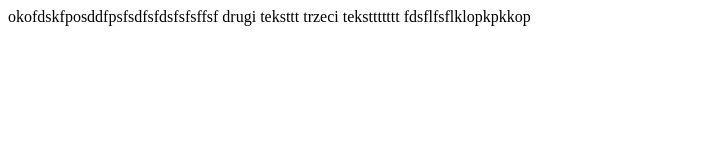
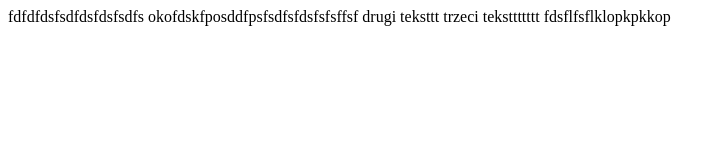
Before and after one commit to dominikmarkowski/zajeciagit, a plain HTML site: page index.html in a window 1280 px wide. Shown: the whole page, without its empty margins (0-726 px from the left). Drawn offline with Linux system fonts and the light colour scheme.

Commit message:
drugi commit56

```diff
--- a/index.html
+++ b/index.html
@@ -1,6 +1,7 @@
 <!DOCTYPE html>
 <html lang="en">
 <head>
+    fdfdfdsfsdfdsfdsfsdfs
     <meta charset="UTF-8">
     <title>Title</title>
 </head>
```
